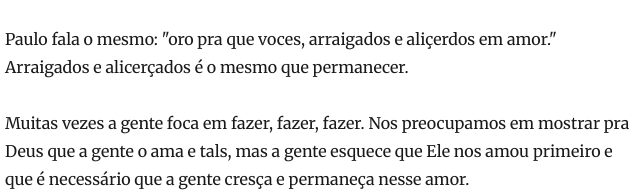
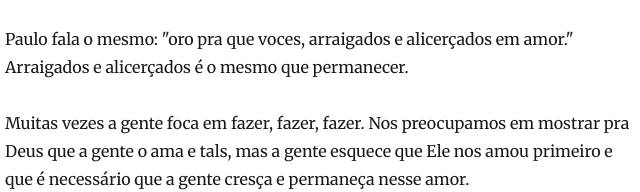
Before and after one commit to glundgren93/personal-journal, a Gatsby site: page /somos-amados/somos-amados/ in a window 1280 px wide. Shown: the part 1082-1274 px from the top of the page, 320-960 px from the left. Built offline with nearby package versions, Linux system fonts and the light colour scheme; Gatsby itself is replaced by a stand-in of ours; some packages are replaced by stand-ins of ours.

Commit message:
fixing typo

```diff
--- a/content/blog/somos-amados/somos-amados.md
+++ b/content/blog/somos-amados/somos-amados.md
@@ -21,7 +21,7 @@ para que Cristo habite em seus corações mediante a fé; e oro para que vocês,
 possam, juntamente com todos os santos, compreender a largura, o comprimento, a altura e a profundidade,
 e conhecer o amor de Cristo que excede todo conhecimento, para que vocês sejam cheios de toda a plenitude de Deus." **Efésios 3:16-19**
 
-Paulo fala o mesmo: "oro pra que voces, arraigados e aliçerdos em amor." Arraigados e alicerçados é o mesmo que permanecer.
+Paulo fala o mesmo: "oro pra que voces, arraigados e alicerçados em amor." Arraigados e alicerçados é o mesmo que permanecer.
 
 Muitas vezes a gente foca em fazer, fazer, fazer. Nos preocupamos em mostrar pra Deus que a gente o ama e tals, mas a gente esquece que Ele nos amou primeiro e que é necessário que a gente cresça e permaneça nesse amor.
 
```
